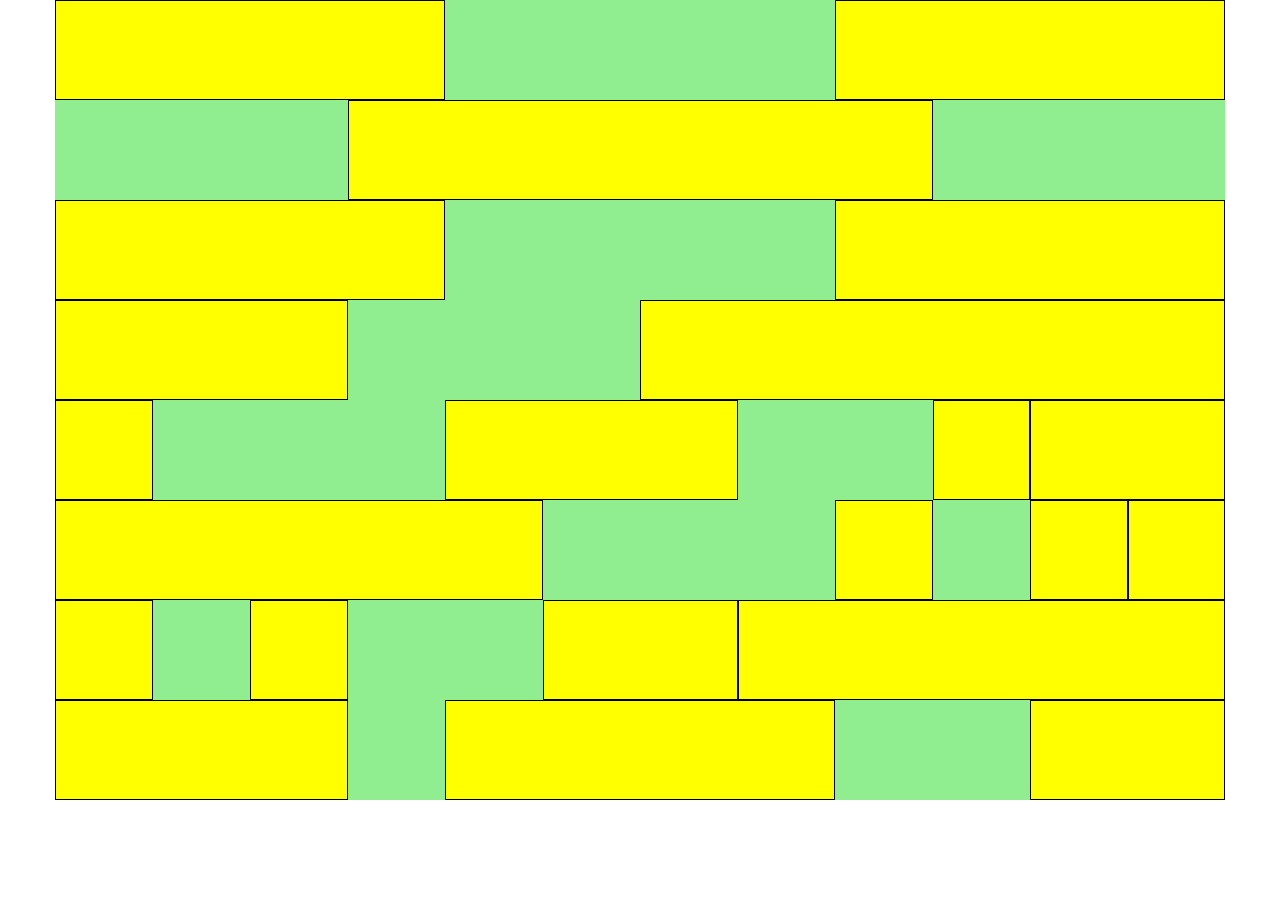
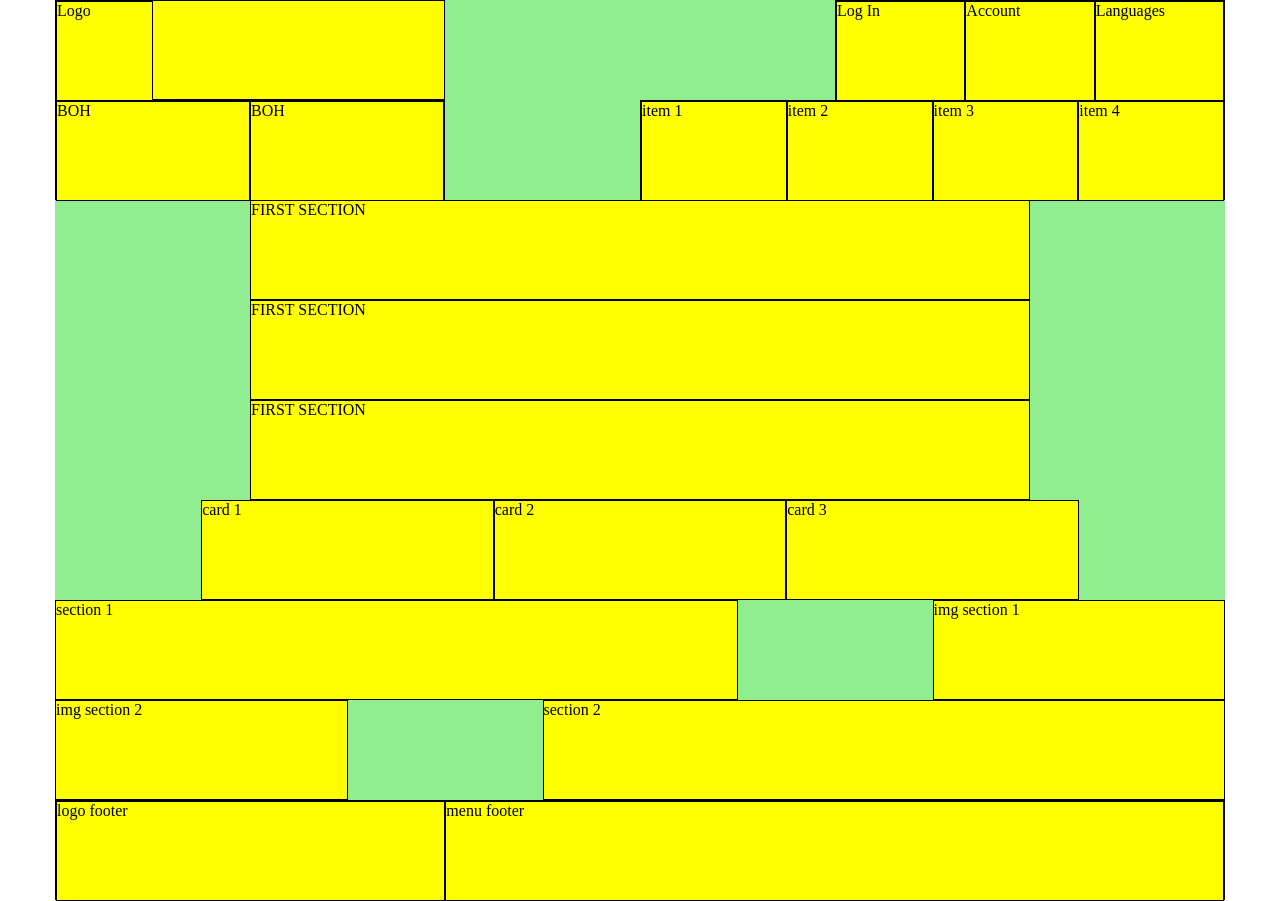
Before and after one commit to AlessioFurio/html-css-12bool, a plain HTML site: page index.html in a window 1280 px wide. Before the commit the page ends 800 px from the top, so only its background shows below. Drawn offline with Linux system fonts and the light colour scheme.

Commit message:
scheletro index tipo

```diff
--- a/12bool.css
+++ b/12bool.css
@@ -65,6 +65,10 @@
     width: calc((100% / 12) * 11);
 }
 
+.col-12 {
+    width: 100%;
+}
+
 /**********************FINE SEZIONE COL************************/
 
 
@@ -75,6 +79,10 @@
 
 .col-offset-1 {
     margin-left: calc((100% / 12) * 1);
+}
+
+.col-offset-1-5 { /***********offset x calc margin-left di 1,5*******************/
+    margin-left: calc((100% / 12) * 1.5);
 }
 
 .col-offset-2 {
--- a/index.html
+++ b/index.html
@@ -11,56 +11,69 @@
     <body>
         <!-- FIRST ROW -->
         <div class="container">
-            <div class="col-4"></div>
-            <div class="col-4 col-offset-4"></div>
+            <div class="col-4">
+                <div class="col-3">Logo</div>
+            </div>
+            <div class="col-4 col-offset-4">
+                <div class="col-4">Log In</div>
+                <div class="col-4">Account</div>
+                <div class="col-4">Languages</div>
+            </div>
         </div>
 
         <!-- SECOND ROW -->
         <div class="container">
-            <div class="col-6 col-offset-3"></div>
+            <div class="col-4">
+                <div class="col-6">BOH</div>
+                <div class="col-6">BOH</div>
+            </div>
+            <div class="col-6 col-offset-2">
+                <div class="col-3">item 1</div>
+                <div class="col-3">item 2</div>
+                <div class="col-3">item 3</div>
+                <div class="col-3">item 4</div>
+            </div>
         </div>
 
         <!-- THIRD ROW -->
         <div class="container">
-            <div class="col-4"></div>
-            <div class="col-4 col-offset-4"></div>
+            <div class="col-8 col-offset-2">FIRST SECTION</div>
         </div>
 
         <!-- FOURTH ROW -->
         <div class="container">
-            <div class="col-3"></div>
-            <div class="col-6 col-offset-3"></div>
+            <div class="col-8 col-offset-2">FIRST SECTION</div>
         </div>
 
         <!-- FIFTH ROW -->
         <div class="container">
-            <div class="col-1"></div>
-            <div class="col-3 col-offset-3"></div>
-            <div class="col-1 col-offset-2"></div>
-            <div class="col-2"></div>
+            <div class="col-8 col-offset-2">FIRST SECTION</div>
         </div>
 
         <!-- SIXTH ROW -->
         <div class="container">
-            <div class="col-5"></div>
-            <div class="col-1 col-offset-3"></div>
-            <div class="col-1 col-offset-1"></div>
-            <div class="col-1"></div>
+            <div class="col-3 col-offset-1-5">card 1</div>
+            <div class="col-3"> card 2</div>
+            <div class="col-3"> card 3</div>
         </div>
 
         <!-- SEVENTH ROW -->
         <div class="container">
-            <div class="col-1"></div>
-            <div class="col-1 col-offset-1"></div>
-            <div class="col-2 col-offset-2"></div>
-            <div class="col-5"></div>
+            <div class="col-7">section 1</div>
+            <div class="col-3 col-offset-2">img section 1</div>
         </div>
 
         <!-- EIGHTH ROW -->
         <div class="container">
-            <div class="col-3"></div>
-            <div class="col-4 col-offset-1"></div>
-            <div class="col-2 col-offset-2"></div>
+            <div class="col-3">img section 2</div>
+            <div class="col-7 col-offset-2">section 2</div>
+        </div>
+
+        <div class="container">
+            <div class="col-12">
+                <div class="col-4">logo footer</div>
+                <div class="col-8">menu footer</div>
+            </div>
         </div>
     </body>
 </html>
```
